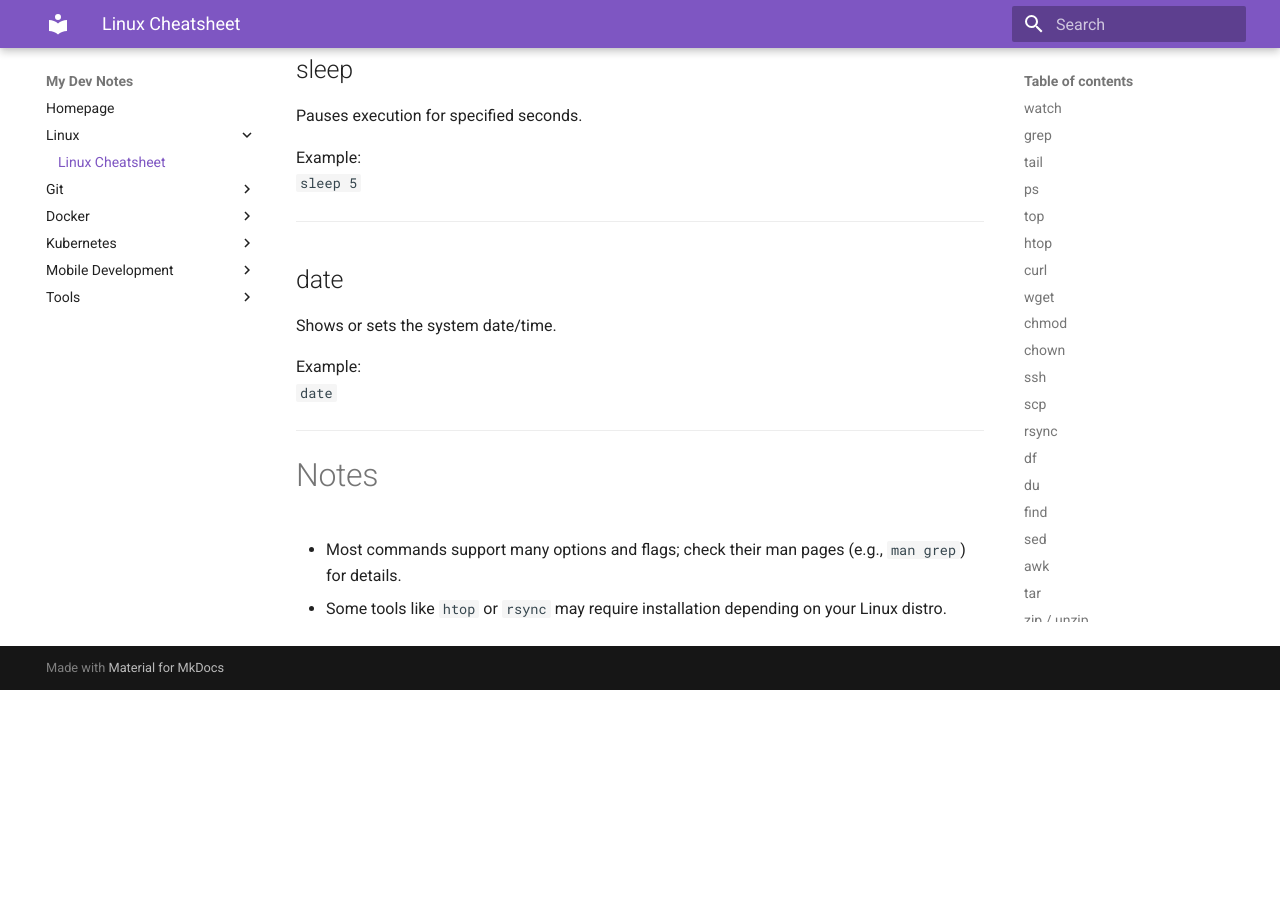
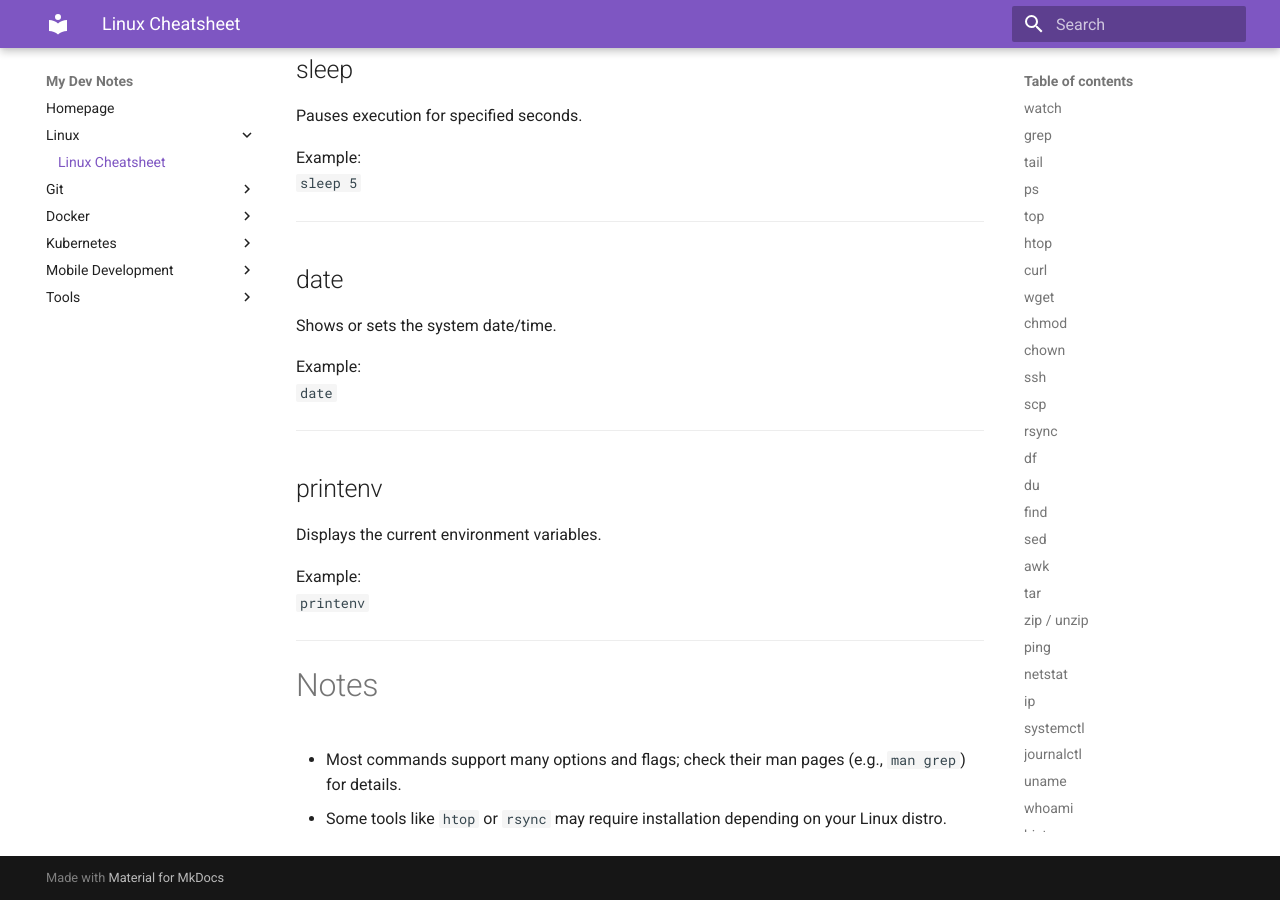
Before and after one commit to ozlmulg/my-dev-notes, an MkDocs documentation site: the page built from docs/linux/linux-cheatsheet.md, in a window 1280 px wide and 900 px high, scrolled down 7531 px. Built offline with MkDocs 1.6.1 and Material for MkDocs 9.7.7, drawn with Linux system fonts in a browser that asks for light colours; before the commit the page ends 8221 px from its top, so only the background shows below that.

Commit message:
Add printenv

```diff
--- a/docs/linux/linux-cheatsheet.md
+++ b/docs/linux/linux-cheatsheet.md
@@ -333,6 +333,15 @@
 
 ---
 
+## printenv
+
+Displays the current environment variables.
+
+Example:
+`printenv`
+
+---
+
 # Notes
 
 - Most commands support many options and flags; check their man pages (e.g., `man grep`) for details.
```
